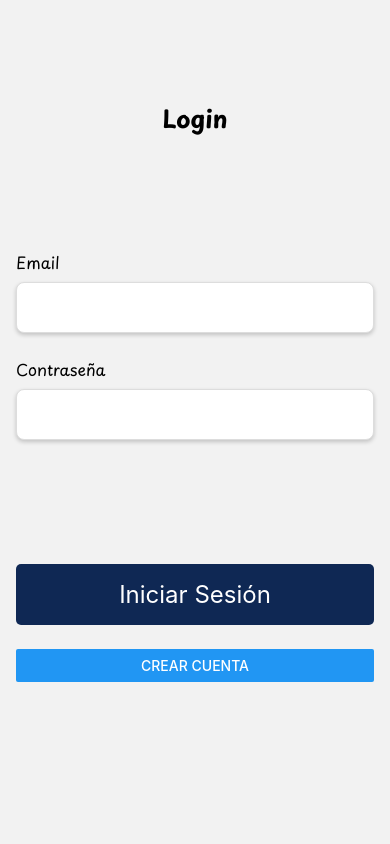
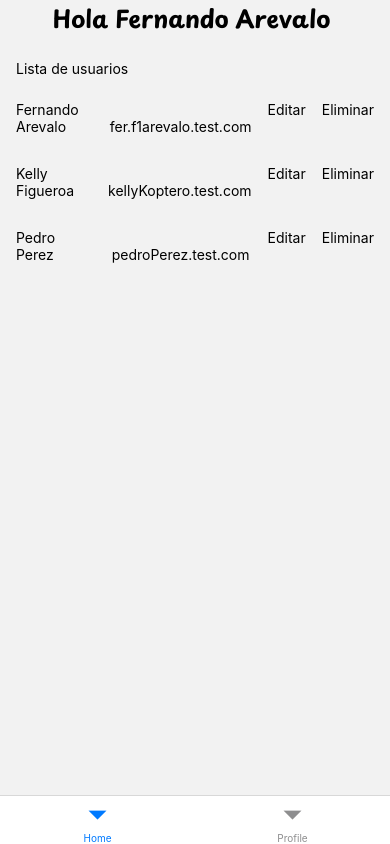
Before and after one commit to farevalo1008/React-Native-Curso, a React Native app: screen /Home in a window 390 px wide. Built offline with nearby package versions, Linux system fonts and the light colour scheme.

Commit message:
se agrega profile y home screen

```diff
--- /dev/null
+++ b/src/containers/home/index.ts
@@ -0,0 +1 @@
+export * from './screens'
--- /dev/null
+++ b/src/containers/home/screens/HomeScreen.tsx
@@ -0,0 +1,50 @@
+import { View, Text, StyleSheet, FlatList, TouchableOpacity } from 'react-native'
+import React from 'react'
+import { useSafeAreaInsets } from 'react-native-safe-area-context'
+
+const dummy_users = [
+    { id: 1, name: 'Fernando Arevalo', email:' fer.f1arevalo.test.com' },
+    { id: 2, name: 'Kelly Figueroa', email:' kellyKoptero.test.com' },
+    { id: 3, name: 'Pedro Perez', email:' pedroPerez.test.com' },
+]
+
+export const HomeScreen = () => {
+    const { top } = useSafeAreaInsets()
+  return (
+    <View style={[styles.container, {paddingTop: top}]}>
+      <Text style={styles.title}>Hola Fernando Arevalo </Text>
+
+      <Text>Lista de usuarios</Text>
+
+      <FlatList
+        data={dummy_users}
+        renderItem={({ item }) => (
+            <View style={{flexDirection:'row', gap:16}}>
+                <Text style={{}}>{item.name}</Text>
+                <Text style={{}}>{item.email}</Text>
+                <TouchableOpacity>
+                    <Text>Editar</Text>
+                </TouchableOpacity>
+                <TouchableOpacity>
+                    <Text>Eliminar</Text>
+                </TouchableOpacity>
+            </View>
+        )}
+        contentContainerStyle={{gap:30}}
+      />
+    </View>
+  )
+}
+
+const styles = StyleSheet.create({
+  container:{
+    flex:1,
+    padding:16,
+    gap:24
+  },
+  title:{
+    fontSize:24,
+    fontFamily: 'PlaypenSans-Bold',
+    textAlign: 'center',
+  }
+})
--- /dev/null
+++ b/src/containers/home/screens/ProfileScreen.tsx
@@ -0,0 +1,23 @@
+import { StyleSheet, Text, View } from 'react-native'
+import React from 'react'
+import { useSafeAreaInsets } from 'react-native-safe-area-context'
+import { Button } from '@core'
+
+const ProfileScreen = () => {
+  const { top } = useSafeAreaInsets()
+  return (
+    <View style={[styles.container, {paddingTop:top}]}>
+      <Button title='Cerrar sesión' onPress={() => null}></Button>
+    </View>
+  )
+}
+
+export default ProfileScreen
+
+const styles = StyleSheet.create({
+  container:{
+    flex: 1,
+    justifyContent: 'center',
+    alignItems:'center'
+  }
+})
--- /dev/null
+++ b/src/containers/home/screens/index.ts
@@ -0,0 +1,2 @@
+export * from './HomeScreen'
+export * from './ProfileScreen'
--- a/src/core/navigation/index.tsx
+++ b/src/core/navigation/index.tsx
@@ -4,6 +4,8 @@ import { createNativeStackNavigator } from '@react-navigation/native-stack'
 import { createBottomTabNavigator } from '@react-navigation/bottom-tabs'
 import { Text } from 'react-native';
 import { LoginScreen, RegisterScreen } from '@containers';
+import { HomeScreen } from 'containers/home';
+import ProfileScreen from 'containers/home/screens/ProfileScreen';
 
 const hideHeader = { headerShown: false}
 
@@ -33,12 +35,12 @@ export function NavigationApp(){
             <Tab.Navigator>
                 <Tab.Screen
                 name='Home'
-                component={()=> <Text>Hola desde el Home</Text>}
+                component={HomeScreen}
                 options={hideHeader}
                 />
                 <Stack.Screen
                 name='Profile'
-                component={()=> <Text>Hola desde el Profile</Text>}
+                component={ProfileScreen}
                 options={hideHeader}
                 />
             </Tab.Navigator>
@@ -47,7 +49,7 @@ export function NavigationApp(){
 
     return (
         <NavigationContainer>
-            <Stack.Navigator initialRouteName='Authentication'>
+            <Stack.Navigator initialRouteName='MainApp'>
                 <Stack.Screen
                 name='Authentication'
                 component={AuthStack}
```
